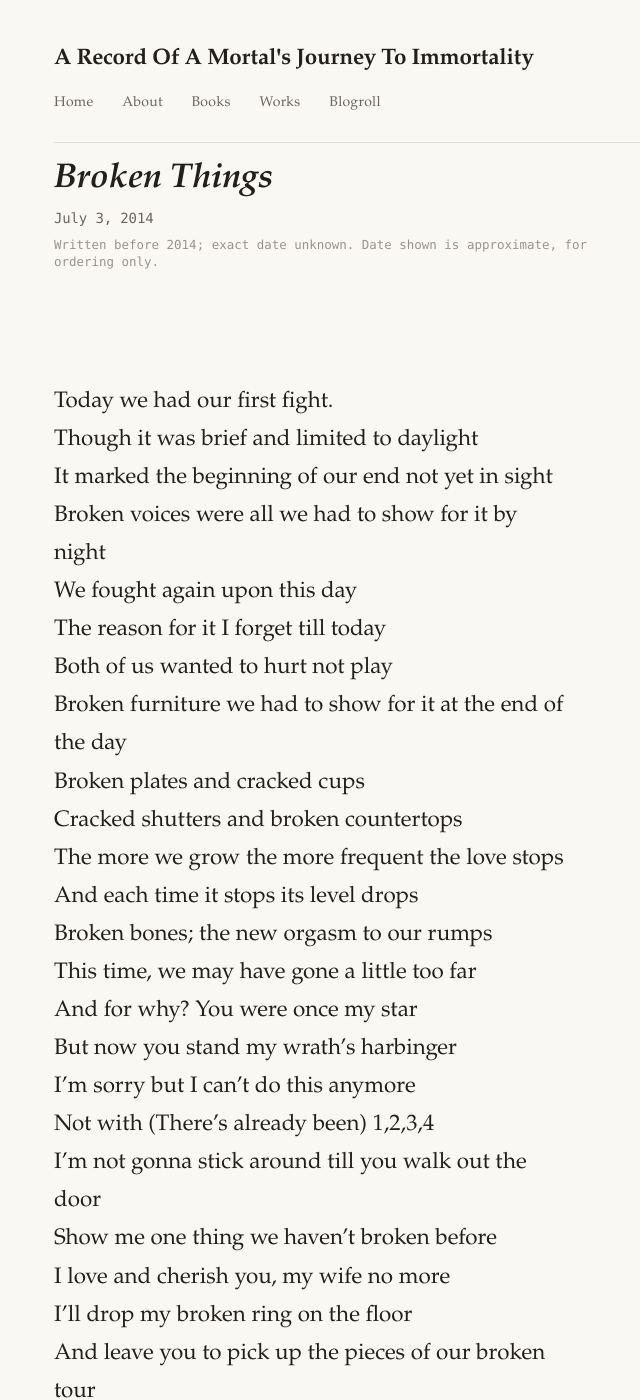
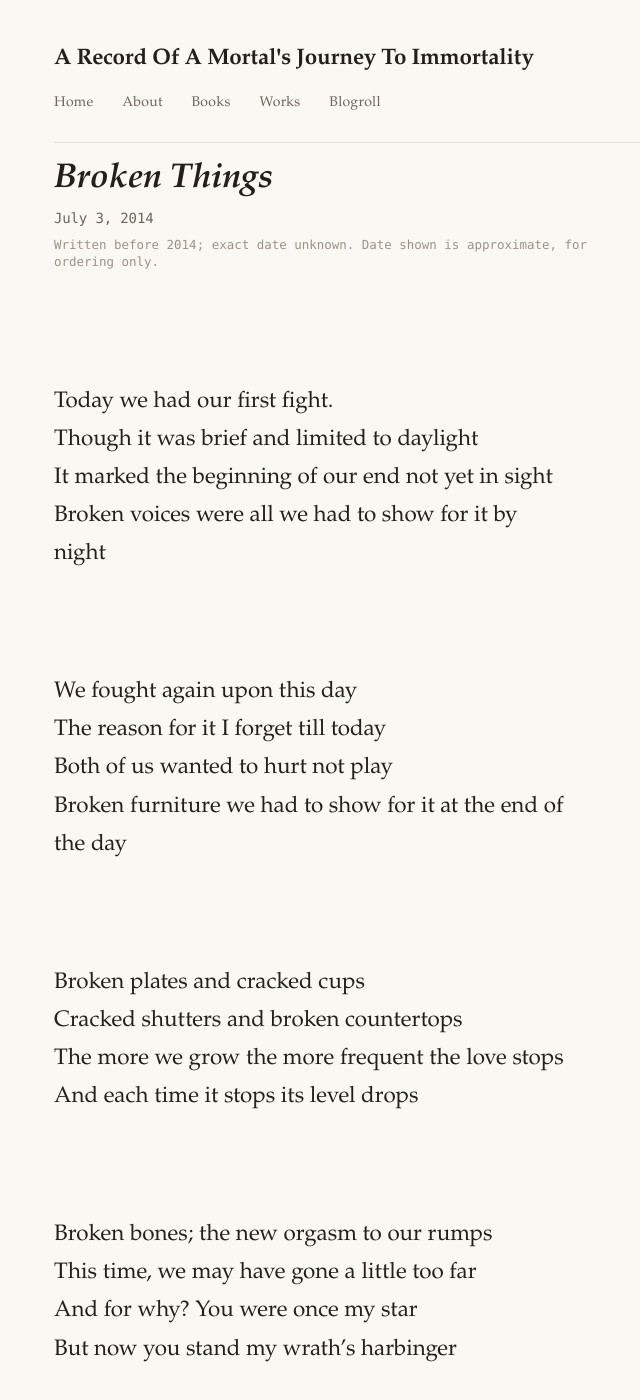
Before and after one commit to topearebi/aroamjti, a Jekyll site: the page built from _posts/2014-07-03-broken-things.md, in a window 1280 px wide and 1400 px high. Shown: the whole window, without its empty margins (282-922 px from the left). Built offline with Jekyll 4.4.1, drawn with Linux system fonts in a browser that asks for light colours; some of the changed text lies outside the part shown.

Commit message:
Update poem in broken-things.md

```diff
--- a/_posts/2014-07-03-broken-things.md
+++ b/_posts/2014-07-03-broken-things.md
@@ -6,25 +6,28 @@ type: poetry
 tags: [love-the-end, archive]
 date_note: "Written before 2014; exact date unknown. Date shown is approximate, for ordering only."
 ---
-
 Today we had our first fight.
 Though it was brief and limited to daylight
 It marked the beginning of our end not yet in sight
 Broken voices were all we had to show for it by night
+
 We fought again upon this day
 The reason for it I forget till today
 Both of us wanted to hurt not play
 Broken furniture we had to show for it at the end of the day
+
 Broken plates and cracked cups
 Cracked shutters and broken countertops
 The more we grow the more frequent the love stops
 And each time it stops its level drops
+
 Broken bones; the new orgasm to our rumps
 This time, we may have gone a little too far
 And for why? You were once my star
 But now you stand my wrath's harbinger
+
 I'm sorry but I can't do this anymore
-Not with (There's already been) 1,2,3,4
+Not with all that's gone on before
 I'm not gonna stick around till you walk out the door
 Show me one thing we haven't broken before
 I love and cherish you, my wife no more
```
